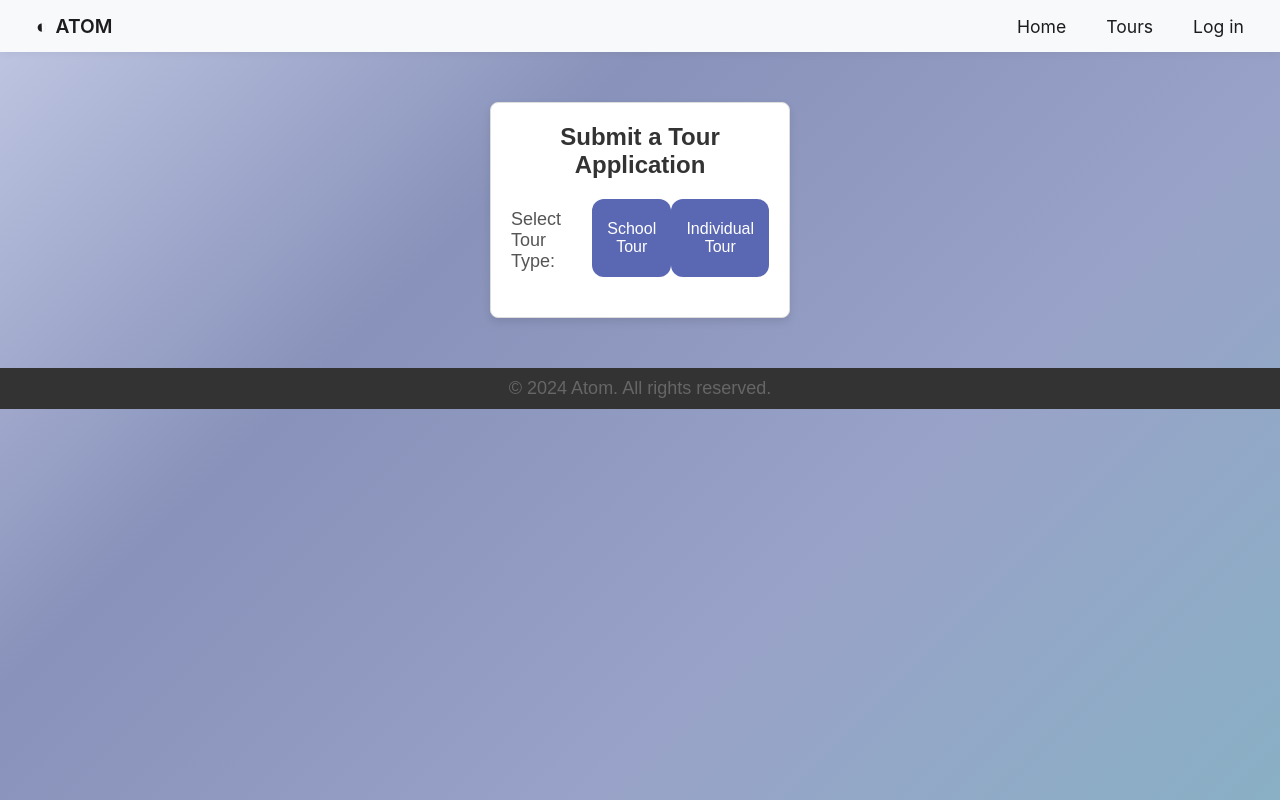
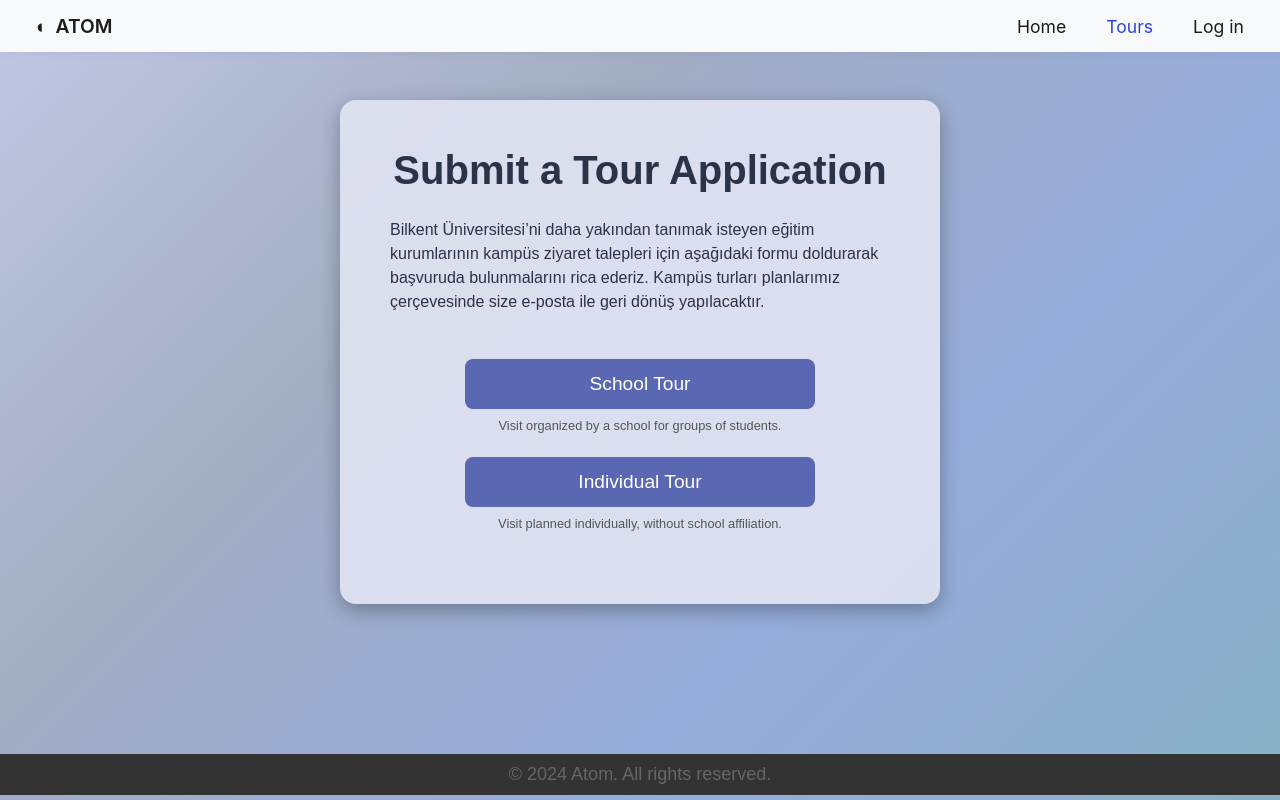
Before and after one commit to borayetkin/CS319-Term-Project, a React (Vite) app in the folder frontend/: page /tours in a window 1280 px wide. Built offline with nearby package versions, Linux system fonts and the light colour scheme.

Commit message:
tours ui değiştirdim

```diff
--- a/frontend/src/components/Navbar.jsx
+++ b/frontend/src/components/Navbar.jsx
@@ -1,21 +1,22 @@
 import React, { useState, useEffect } from "react";
-import { Link, useNavigate } from "react-router-dom";
+import { Link, useNavigate, useLocation } from "react-router-dom";
 import { jwtDecode } from "jwt-decode"; // Correct import for jwt-decode
 import "../styles/Navbar.css";
 
 const Navbar = () => {
   const [isLoggedIn, setIsLoggedIn] = useState(false);
-  const [isAdmin, setIsAdmin] = useState(false); // New state to track if user is admin
-  const [isCoordinator, setIsCoordinator] = useState(false); // Add coordinator state
+  const [isAdmin, setIsAdmin] = useState(false);
+  const [isCoordinator, setIsCoordinator] = useState(false);
   const navigate = useNavigate();
+  const location = useLocation(); // Get current location
 
   useEffect(() => {
     const token = localStorage.getItem("token");
     if (token) {
       setIsLoggedIn(true);
-      const decodedToken = jwtDecode(token); // Decode the token
+      const decodedToken = jwtDecode(token);
       if (decodedToken.role === "admin") {
-        setIsAdmin(true); // Check if the user is admin
+        setIsAdmin(true);
       }
       if (decodedToken.role === "coordinator") {
         setIsCoordinator(true);
@@ -26,10 +27,12 @@ const Navbar = () => {
   const handleLogout = () => {
     localStorage.removeItem("token");
     setIsLoggedIn(false);
-    setIsAdmin(false); // Reset admin status after logout
-    setIsCoordinator(false); // Reset coordinator status
+    setIsAdmin(false);
+    setIsCoordinator(false);
     navigate("/");
   };
+
+  const isActive = (path) => location.pathname === path; // Helper function to check active link
 
   return (
     <nav className="navbar">
@@ -39,22 +42,46 @@ const Navbar = () => {
       <ul className="nav-links">
         {isLoggedIn ? (
           isCoordinator ? (
-            // Coordinator Navigation
             <>
               <li>
-                <Link to="/events">Events</Link>
+                <Link
+                  to="/events"
+                  className={isActive("/events") ? "active" : ""}
+                >
+                  Events
+                </Link>
               </li>
               <li>
-                <Link to="/applications">Applications</Link>
+                <Link
+                  to="/applications"
+                  className={isActive("/applications") ? "active" : ""}
+                >
+                  Applications
+                </Link>
               </li>
               <li>
-                <Link to="/guides">Guides</Link>
+                <Link
+                  to="/guides"
+                  className={isActive("/guides") ? "active" : ""}
+                >
+                  Guides
+                </Link>
               </li>
               <li>
-                <Link to="/availability">Availability</Link>
+                <Link
+                  to="/availability"
+                  className={isActive("/availability") ? "active" : ""}
+                >
+                  Availability
+                </Link>
               </li>
               <li>
-                <Link to="/profile">Profile</Link>
+                <Link
+                  to="/profile"
+                  className={isActive("/profile") ? "active" : ""}
+                >
+                  Profile
+                </Link>
               </li>
               <li>
                 <button className="logout-button" onClick={handleLogout}>
@@ -63,20 +90,36 @@ const Navbar = () => {
               </li>
             </>
           ) : (
-            // Regular User Navigation
             <>
               <li>
-                <Link to="/">Applications</Link>
+                <Link to="/" className={isActive("/") ? "active" : ""}>
+                  Applications
+                </Link>
               </li>
               <li>
-                <Link to="/tours">Tours</Link>
+                <Link
+                  to="/tours"
+                  className={isActive("/tours") ? "active" : ""}
+                >
+                  Tours
+                </Link>
               </li>
               <li>
-                <Link to="/profile">Profile</Link>
+                <Link
+                  to="/profile"
+                  className={isActive("/profile") ? "active" : ""}
+                >
+                  Profile
+                </Link>
               </li>
               {isAdmin && (
                 <li>
-                  <Link to="/admin/users">Admin Dashboard</Link>
+                  <Link
+                    to="/admin/users"
+                    className={isActive("/admin/users") ? "active" : ""}
+                  >
+                    Admin Dashboard
+                  </Link>
                 </li>
               )}
               <li>
@@ -87,13 +130,16 @@ const Navbar = () => {
             </>
           )
         ) : (
-          // Not Logged In Navigation
           <>
             <li>
-              <Link to="/">Home</Link>
+              <Link to="/" className={isActive("/") ? "active" : ""}>
+                Home
+              </Link>
             </li>
             <li>
-              <Link to="/tours">Tours</Link>
+              <Link to="/tours" className={isActive("/tours") ? "active" : ""}>
+                Tours
+              </Link>
             </li>
             <li>
               <Link className="auth-button" to="/login">
--- a/frontend/src/pages/TourApplication.jsx
+++ b/frontend/src/pages/TourApplication.jsx
@@ -1,52 +1,50 @@
 import React, { useState } from "react";
-import "../styles/TourApplication.css"; // Import the CSS for styling
+import "../styles/TourApplication.css";
 
 const TourApplication = () => {
-  const [step, setStep] = useState(1); // Step 1 for tour type selection, Step 2 for form fields
+  const [step, setStep] = useState(1);
   const [formData, setFormData] = useState({
-    tourType: "", // Store selected tour type
-    contactPerson: "", // Will be used as studentName for individual tours
+    tourType: "",
+    contactPerson: "",
     email: "",
     visitDate: "",
     visitTime: "",
     city: "",
     studentCount: "",
     additionalNotes: "",
-    studentHighSchool: "", // Only for Individual Tour
-    phoneNumber: "", // For applicant connection
+    studentHighSchool: "",
+    phoneNumber: "",
   });
   const [message, setMessage] = useState("");
 
-  // Handle input changes
   const handleChange = (e) => {
     setFormData({ ...formData, [e.target.name]: e.target.value });
   };
 
-  // Handle tour type selection
   const handleTourTypeSelection = (e) => {
     setFormData({ ...formData, tourType: e.target.value });
-    setStep(2); // Proceed to the next step to display relevant fields
+    setStep(2);
   };
 
-  // Handle form submission
   const handleSubmit = async (e) => {
     e.preventDefault();
-
     const { tourType, ...tourData } = formData;
-    const endpoint = tourType === "school"
+    const endpoint =
+      tourType === "school"
         ? "/api/events/schooltours"
         : "/api/events/individualtours";
-
-    // Format the date and time properly
     const dateTime = new Date(`${formData.visitDate}T${formData.visitTime}`);
 
-    const requestData = tourType === "school" ? {
+    const requestData =
+      tourType === "school"
+        ? {
             ...tourData,
             visitDate: dateTime,
             typeStr: "School Tour",
-    } : {
+          }
+        : {
             visitDate: dateTime,
-      studentName: formData.contactPerson, // Use contact person as student name
+            studentName: formData.contactPerson,
             studentHighSchool: formData.studentHighSchool,
             email: formData.email,
             phoneNumber: formData.phoneNumber,
@@ -76,27 +74,47 @@ const TourApplication = () => {
   };
 
   return (
-    <div className="container">
+    <div className="tour-application-container">
       <h1>Submit a Tour Application</h1>
-      {message && <p>{message}</p>}
+      {message && <p className="tour-application-message">{message}</p>}
+
+      <p className="tour-application-description">
+        Bilkent Üniversitesi’ni daha yakından tanımak isteyen eğitim
+        kurumlarının kampüs ziyaret talepleri için aşağıdaki formu doldurarak
+        başvuruda bulunmalarını rica ederiz. Kampüs turları planlarımız
+        çerçevesinde size e-posta ile geri dönüş yapılacaktır.
+      </p>
 
       {step === 1 ? (
-        // Step 1: Tour Type Selection
         <div className="tour-type-selection">
-          <label>Select Tour Type:</label>
-          <button onClick={handleTourTypeSelection} value="school">
+          <button
+            onClick={handleTourTypeSelection}
+            value="school"
+            className="tour-type-button"
+          >
             School Tour
           </button>
-          <button onClick={handleTourTypeSelection} value="individual">
+          <p className="tour-type-description">
+            Visit organized by a school for groups of students.
+          </p>
+
+          <button
+            onClick={handleTourTypeSelection}
+            value="individual"
+            className="tour-type-button"
+          >
             Individual Tour
           </button>
+          <p className="tour-type-description">
+            Visit planned individually, without school affiliation.
+          </p>
         </div>
       ) : (
-        // Step 2: Form Fields
-        <form onSubmit={handleSubmit}>
-          {/* Common Fields */}
+        <form onSubmit={handleSubmit} className="tour-application-form">
           <label htmlFor="contactPerson">
-            {formData.tourType === "individual" ? "Student Name:" : "Contact Person:"}
+            {formData.tourType === "individual"
+              ? "Student Name:"
+              : "Contact Person:"}
           </label>
           <input
             type="text"
@@ -155,9 +173,7 @@ const TourApplication = () => {
             onChange={handleChange}
           />
 
-
           {formData.tourType === "school" ? (
-            // Fields specific to School Tour
             <>
               <label htmlFor="schoolName">School Name:</label>
               <input
@@ -180,7 +196,6 @@ const TourApplication = () => {
               />
             </>
           ) : (
-            // Fields specific to Individual Tour
             <>
               <label htmlFor="studentHighSchool">High School:</label>
               <input
@@ -204,7 +219,9 @@ const TourApplication = () => {
             required
           />
 
-          <button type="submit">Submit Application</button>
+          <button type="submit" className="tour-application-submit">
+            Submit Application
+          </button>
         </form>
       )}
     </div>
--- a/frontend/src/styles/Footer.css
+++ b/frontend/src/styles/Footer.css
@@ -9,4 +9,5 @@ footer {
   bottom: 0;
   left: 0;
   right: 0;
+  margin-bottom: auto;
 }
--- a/frontend/src/styles/Home.css
+++ b/frontend/src/styles/Home.css
@@ -11,13 +11,7 @@ body {
   width: 100%;
   font-family: "Segoe UI", Tahoma, Geneva, Verdana, sans-serif;
   overflow-x: hidden; /* Prevent horizontal scroll */
-  background: linear-gradient(
-    135deg,
-    #c1c8e4,
-    /* Richer light purple-blue */ #8892ba,
-    /* Slightly deeper */ #99a2c8,
-    /* Deeper purple-blue */ #89b0c5 /* Darker purple-blue */
-  ); /* Multi-tone gradient */
+  background: linear-gradient(135deg, #c1c8e4, #a3adc3, #96acdb, #89b0c5);
   color: #333; /* Default text color */
 }
 
@@ -111,6 +105,7 @@ body {
 
 .home-cta-button:hover {
   background-color: #444e98; /* Darker purpleish-blue on hover */
+  transform: scale(1.02);
 }
 
 /* Adjust padding for main content to avoid footer overlap */
--- a/frontend/src/styles/Navbar.css
+++ b/frontend/src/styles/Navbar.css
@@ -75,3 +75,7 @@
   color: #2b43e2; /* Simple color change */
   background-color: #e8e8f5; /* Light background color */
 }
+
+.nav-links a.active {
+  color: #2b43e2; /* Highlight color for active link */
+}
--- a/frontend/src/styles/TourApplication.css
+++ b/frontend/src/styles/TourApplication.css
@@ -1,95 +1,182 @@
-/* Container styles */
-.container {
-    max-width: 1200px;
-    margin: 0 auto;
-    padding: 20px;
-    border: 1px solid #ddd;
-    border-radius: 8px;
-    box-shadow: 0 4px 8px rgba(0, 0, 0, 0.1);
-    background-color: #ffffff;
+* {
+  box-sizing: border-box;
+  margin: 0;
+  padding: 0;
 }
 
-  h1 {
+html,
+body {
+  height: 100%;
+  width: 100%;
+  font-family: "Segoe UI", Tahoma, Geneva, Verdana, sans-serif;
+  overflow-x: hidden;
+  color: #333;
+}
+
+/* Updated Tour Application Container */
+.tour-application-container {
+  padding: 3rem;
+  background-color: rgba(225, 228, 242, 0.9);
+  max-width: 600px;
+  margin: 3rem auto;
+  border-radius: 16px;
+  box-shadow: 0 6px 20px rgba(0, 0, 0, 0.3);
+  margin-bottom: 150px;
+}
+
+/* Heading Styling */
+.tour-application-container h1 {
   text-align: center;
-    font-size: 24px;
-    color: #333;
-    margin-bottom: 20px;
+  font-size: 2.5rem;
+  color: #2b3349;
+  margin-bottom: 25px;
+}
+
+/* Description Text Styling */
+.tour-application-description {
+  font-size: 1rem;
+  color: #2b3349;
+  margin-bottom: 45px; /* Increased spacing */
+  text-align: left;
+  line-height: 1.5;
+  max-width: 500px;
+  margin-left: auto;
+  margin-right: auto;
+}
+
+/* Message Styling */
+.tour-application-message {
+  text-align: center;
+  color: #28a745;
+  margin-bottom: 15px;
+  font-size: 1.2rem;
 }
 
 /* Tour Type Selection */
 .tour-type-selection {
   display: flex;
-    justify-content: space-around;
-    margin-bottom: 20px;
+  flex-direction: column;
+  align-items: center;
+  gap: 1.5rem; /* Increased spacing between buttons */
+  margin-bottom: 25px;
 }
 
-  .tour-type-selection label {
-    font-size: 18px;
-    font-weight: 500;
-    color: #555;
+/* Adjusted Button Styling */
+.tour-type-button {
+  font-size: 1.2rem;
+  padding: 14px 32px; /* Made buttons wider */
+  background-color: #5a67b3;
+  color: white;
+  border: none;
+  border-radius: 8px;
+  cursor: pointer;
+  transition: background-color 0.3s, transform 0.2s;
+  width: 100%;
+  max-width: 350px;
 }
 
+.tour-type-button:hover {
+  background-color: #444e98;
+  transform: scale(1.05);
+}
 
+/* Tour Type Description */
+.tour-type-description {
+  font-size: 0.8rem;
+  color: #555;
+  text-align: center;
+  max-width: 300px; /* Equal width to buttons */
+  margin-top: -15px; /* Moved closer to buttons */
+}
 
-  /* Form Styling */
-  form {
+/* Tour Application Form Styling */
+.tour-application-form {
   display: flex;
   flex-direction: column;
 }
 
-  label {
-    font-size: 14px;
-    font-weight: 500;
-    color: #333;
-    margin-top: 10px;
+.tour-application-form label {
+  font-size: 1rem;
+  font-weight: bold;
+  color: #2b3349;
+  margin-top: 20px;
 }
 
-  input[type="text"],
-  input[type="email"],
-  input[type="date"],
-  input[type="number"],
-  textarea {
+.tour-application-form input[type="text"],
+.tour-application-form input[type="email"],
+.tour-application-form input[type="date"],
+.tour-application-form input[type="time"],
+.tour-application-form input[type="number"],
+.tour-application-form textarea {
   width: 100%;
-    padding: 10px;
-    margin-top: 5px;
-    font-size: 14px;
+  padding: 12px;
+  margin-top: 8px;
+  font-size: 1rem;
   border: 1px solid #ccc;
-    border-radius: 4px;
-    box-sizing: border-box;
-    transition: border-color 0.3s;
+  border-radius: 8px;
+  transition: border-color 0.3s ease;
+  background-color: #f9f9fb;
 }
 
-
-
-  textarea {
-    resize: vertical;
-    min-height: 80px;
+.tour-application-form input:focus,
+.tour-application-form textarea:focus {
+  border-color: #5a67b3;
+  outline: none;
 }
 
-
-
-  button[type="submit"]:focus {
-    outline: none;
-    box-shadow: 0 0 0 2px rgba(40, 167, 69, 0.4);
+/* Textarea Styling */
+.tour-application-form textarea {
+  resize: vertical;
+  min-height: 100px;
 }
 
-  /* Responsive Design */
-  @media (max-width: 600px) {
-    .container {
-      padding: 15px;
+/* Submit Button Styling */
+.tour-application-submit {
+  background-color: #28a745;
+  color: white;
+  padding: 18px;
+  font-size: 1.1rem;
+  border: none;
+  border-radius: 8px;
+  cursor: pointer;
+  margin-top: 25px;
+  transition: background-color 0.3s, transform 0.2s;
 }
 
-    h1 {
-      font-size: 20px;
+.tour-application-submit:hover {
+  background-color: #218818;
+  transform: scale(1.05);
 }
 
-    .tour-type-selection button {
-      font-size: 14px;
-      padding: 8px 16px;
+/* Responsive Adjustments */
+@media (max-width: 600px) {
+  .tour-application-container {
+    padding: 1.5rem;
   }
 
-    button[type="submit"] {
-      padding: 10px;
-      font-size: 14px;
+  .tour-application-container h1 {
+    font-size: 2rem;
+  }
+
+  .tour-type-button,
+  .tour-application-submit {
+    font-size: 0.9rem;
+    padding: 10px 20px;
   }
 }
+
+/* Footer Adjustment for Positioning */
+body {
+  display: flex;
+  flex-direction: column;
+  min-height: 100vh;
+}
+
+footer {
+  margin-top: auto;
+  background-color: #333;
+  color: white;
+  text-align: center;
+  padding: 10px 0;
+  width: 100%;
+}
```
Also changed, not shown: frontend/src/styles/styles.css (line endings or trailing spaces). Lines whose indentation alone changed are shown as unchanged.
